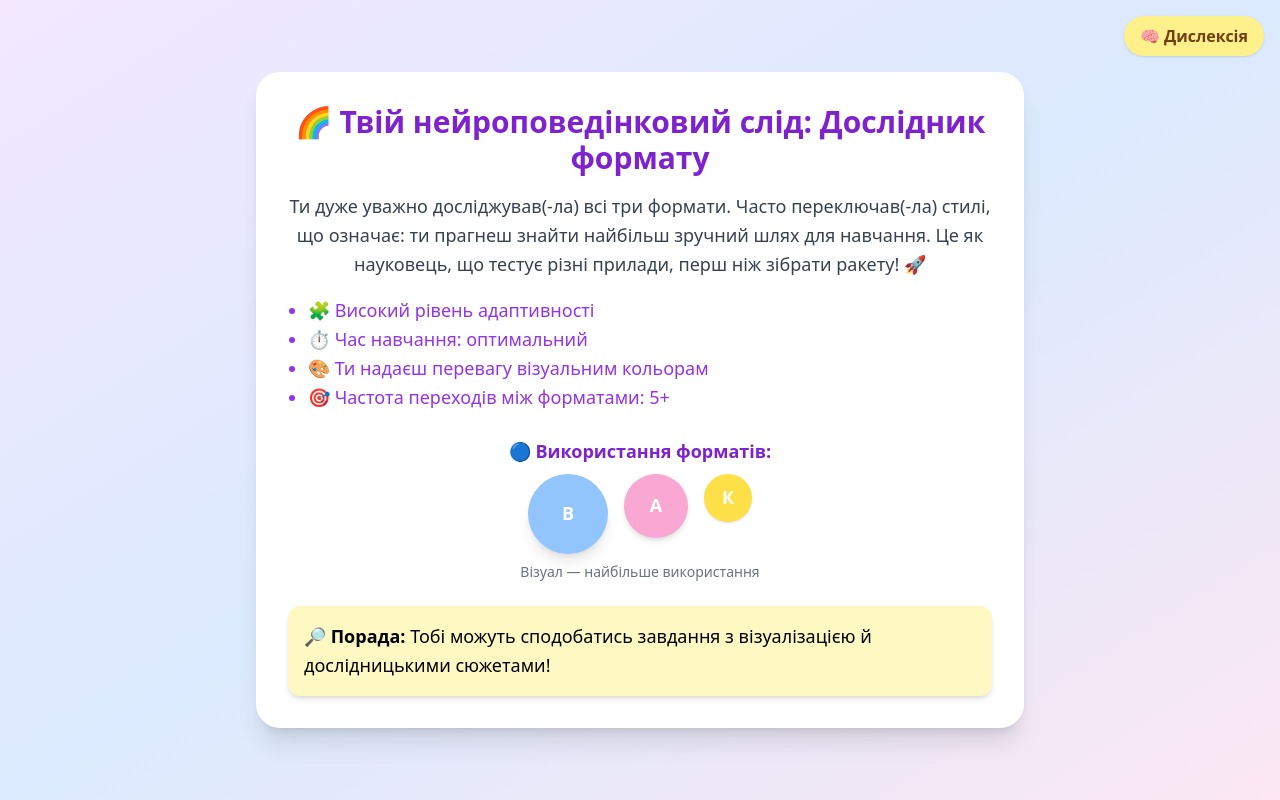
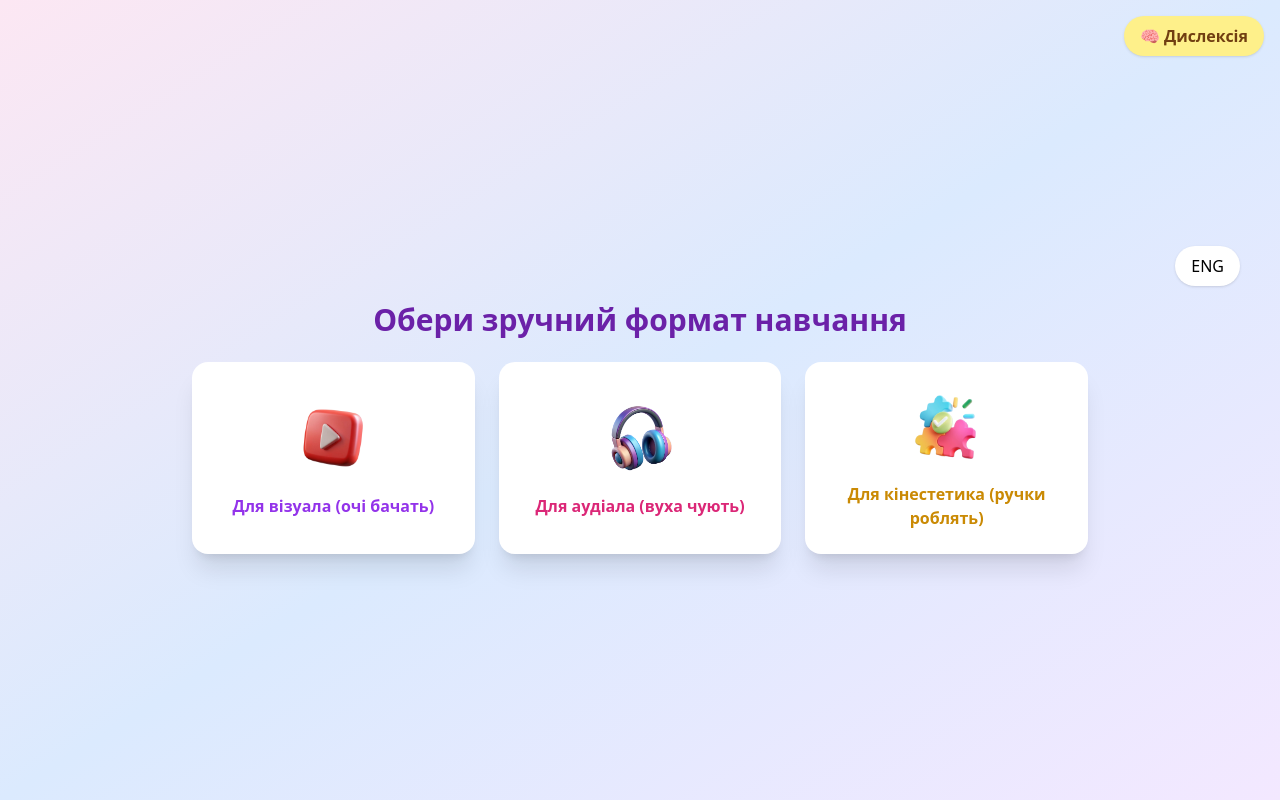
Before and after one commit to Milana-Budzanovska/learning, a React (Vite) app: page /neuro-report in a window 1280 px wide. Built offline with nearby package versions, Linux system fonts and the light colour scheme; the HTML template or start-up script is replaced by a standard one.

Commit message:
Update NeuroReport.tsx

```diff
--- a/src/NeuroReport.tsx
+++ b/src/NeuroReport.tsx
@@ -1,112 +1,148 @@
 import React, { useEffect, useState } from "react";
+import { useNavigate } from "react-router-dom";
 
-const NeuroReport: React.FC = () => {
-  const [report, setReport] = useState("");
+const translations = {
+  uk: {
+    title: "Обери зручний формат навчання",
+    visual: "Для візуала (очі бачать)",
+    audio: "Для аудіала (вуха чують)",
+    kinesthetic: "Для кінестетика (ручки роблять)",
+    reportButton: "🧠 Переглянути нейрозвіт",
+    langSwitch: "ENG",
+    loadingText: "Проводиться аналіз активності: рухи миші, час фокусу, натискання..."
+  },
+  en: {
+    title: "Choose your preferred learning format",
+    visual: "For Visual (Eyes see)",
+    audio: "For Аudials (Ears hear)",
+    kinesthetic: "For Kinesthetic (Hands do)",
+    reportButton: "🧠 View Neuro Report",
+    langSwitch: "УКР",
+    loadingText: "Analyzing your activity: mouse movements, focus time, clicks..."
+  }
+};
+
+const LearningMenu = () => {
+  const navigate = useNavigate();
+  const studentId = localStorage.getItem("studentId") || "123";
+
+  const [language, setLanguage] = useState<"uk" | "en">("uk");
+  const [visitedLessons, setVisitedLessons] = useState({
+    visual: false,
+    audio: false,
+    kinesthetic: false,
+  });
+  const [showLoader, setShowLoader] = useState(false);
 
   useEffect(() => {
-    const reportKey = localStorage.getItem("report_result");
-
-    const variants: Record<string, any> = {
-      visual: {
-        title: "🌈 Твій нейроповедінковий слід: Дослідник формату",
-        description:
-          "Ти дуже уважно досліджував(-ла) всі три формати. Часто переключав(-ла) стилі, що означає: ти прагнеш знайти найбільш зручний шлях для навчання. Це як науковець, що тестує різні прилади, перш ніж зібрати ракету! 🚀",
-        analysis: [
-          "🧩 Високий рівень адаптивності",
-          "⏱️ Час навчання: оптимальний",
-          "🎨 Ти надаєш перевагу візуальним кольорам",
-          "🎯 Частота переходів між форматами: 5+",
-        ],
-        tip: "Тобі можуть сподобатись завдання з візуалізацією й дослідницькими сюжетами!",
-        chart: `
-          <div class="w-full flex flex-col items-center my-6">
-            <p class="mb-2 text-purple-700 font-semibold">🔵 Використання форматів:</p>
-            <div class="flex gap-4 w-full justify-center">
-              <div class="w-20 h-20 bg-blue-300 rounded-full flex items-center justify-center shadow-lg text-white font-bold">В</div>
-              <div class="w-16 h-16 bg-pink-300 rounded-full flex items-center justify-center shadow-md text-white font-bold">А</div>
-              <div class="w-12 h-12 bg-yellow-300 rounded-full flex items-center justify-center shadow text-white font-bold">К</div>
-            </div>
-            <p class="mt-2 text-sm text-gray-500">Візуал — найбільше використання</p>
-          </div>
-        `,
-      },
-      audio: {
-        title: "⚡️ Твій слід: Швидкий розум із гіперфокусом",
-        description:
-          "Ти обрав(-ла) один формат і залишався(-лася) з ним. Це показує, що ти здатен(на) заглиблюватися в одне завдання з усією увагою. Така здатність називається гіперфокусом — це суперсила! 💪",
-        analysis: [
-          "🎧 Твій вибір — аудіоформат",
-          "⏳ Час на перегляд — менший за середній",
-          "🧠 Схильність до лінійної концентрації",
-          "🔁 Частота змін формату: низька",
-        ],
-        tip: "Спробуй іноді чергувати формати — мозок це полюбляє!",
-        chart: `
-          <div class="w-full my-6">
-            <p class="mb-2 text-purple-700 font-semibold">📊 Концентрація по форматах:</p>
-            <div class="flex w-full justify-center gap-3">
-              <div class="h-24 w-10 bg-pink-400 rounded-md shadow-md"></div>
-              <div class="h-10 w-10 bg-blue-200 rounded-md shadow-sm"></div>
-              <div class="h-8 w-10 bg-yellow-200 rounded-md shadow-sm"></div>
-            </div>
-            <p class="mt-2 text-sm text-gray-500">Аудіо — 80% часу, інше — мінімально</p>
-          </div>
-        `,
-      },
-      kinesthetic: {
-        title: "🌟 Нейроповедінковий слід: Сенсорний мандрівник",
-        description:
-          "Твої рухи, переміщення мишки, натискання, вибори форматів — усе свідчить про цікавість до нових вражень. Можливо, ти кінестетик — твій мозок любить, коли руки й тіло також працюють під час навчання!",
-        analysis: [
-          "✋ Ти взаємодіяв(-ла) з вправами активно",
-          "🖱️ Рух мишки: високий",
-          "🌀 Частота змін формату — висока",
-          "🔊 Інтерес до звуків: помірний",
-        ],
-        tip: "Для тебе добре підійдуть ігрові завдання або завдання, де можна щось обирати, рухати, комбінувати.",
-        chart: `
-          <div class="my-6 text-center">
-            <p class="mb-2 text-purple-700 font-semibold">🧭 Сенсорна активність:</p>
-            <div class="relative w-64 h-64 mx-auto">
-              <svg viewBox="0 0 200 200" class="w-full h-full">
-                <circle cx="100" cy="100" r="80" fill="#fcd34d" />
-                <path d="M100,100 L180,100 A80,80 0 0,1 100,180 Z" fill="#f9a8d4" />
-                <path d="M100,100 L100,20 A80,80 0 0,1 180,100 Z" fill="#93c5fd" />
-              </svg>
-              <div class="absolute inset-0 flex items-center justify-center text-white font-bold text-xl">Висока</div>
-            </div>
-            <p class="mt-2 text-sm text-gray-500">Клікання + зміна форматів + реакція</p>
-          </div>
-        `,
-      },
-    };
-
-    const selected = reportKey && variants[reportKey] ? variants[reportKey] : variants.visual;
-
-    const html = `
-      <h1 class="text-3xl font-bold text-purple-700 mb-4">${selected.title}</h1>
-      <p class="text-gray-700 mb-4">${selected.description}</p>
-      <ul class="list-disc pl-5 mb-4 text-left text-purple-600">
-        ${selected.analysis.map((item) => `<li>${item}</li>`).join("")}
-      </ul>
-      ${selected.chart}
-      <div class="bg-yellow-100 p-4 rounded-xl shadow-md mt-6 text-left">
-        <strong>🔎 Порада:</strong> ${selected.tip}
-      </div>
-    `;
-    setReport(html);
+    const visual = localStorage.getItem("visited_visual") === "true";
+    const audio = localStorage.getItem("visited_audio") === "true";
+    const kinesthetic = localStorage.getItem("visited_kinesthetic") === "true";
+    setVisitedLessons({ visual, audio, kinesthetic });
   }, []);
 
+  const handleSelect = (type: string) => {
+    localStorage.setItem(`visited_${type}`, "true");
+    localStorage.setItem(`time_${type}_start`, String(Date.now()));
+    navigate(`/${type}?studentId=${studentId}`);
+  };
+
+  const handleReport = () => {
+    setShowLoader(true);
+    setTimeout(() => {
+      const end = Date.now();
+      const times = ["visual", "audio", "kinesthetic"].map(type => {
+        const start = Number(localStorage.getItem(`time_${type}_start`) || "0");
+        const duration = end - start;
+        return { type, duration: isNaN(duration) ? 0 : duration };
+      });
+      const max = times.reduce((prev, curr) => curr.duration > prev.duration ? curr : prev, times[0]);
+      localStorage.setItem("report_result", max.type);
+      navigate("/neuro-report");
+    }, 4000);
+  };
+
+  const allVisited = Object.values(visitedLessons).every(Boolean);
+  const t = translations[language];
+
   return (
-    <div className="min-h-screen bg-gradient-to-br from-purple-100 via-blue-100 to-pink-100 flex items-center justify-center p-6">
-      <div className="bg-white max-w-3xl w-full rounded-3xl shadow-xl p-8 text-center">
-        <div
-          className="text-lg leading-relaxed"
-          dangerouslySetInnerHTML={{ __html: report }}
-        />
+    <div className="min-h-screen bg-gradient-to-br from-pink-100 via-blue-100 to-purple-100 flex flex-col items-center justify-center p-4">
+      <div className="self-end mr-6 mb-4">
+        <button
+          onClick={() => setLanguage(language === "uk" ? "en" : "uk")}
+          className="bg-white px-4 py-2 rounded-full shadow hover:bg-gray-100"
+        >
+          {t.langSwitch}
+        </button>
       </div>
+
+      {!showLoader ? (
+        <>
+          <h1 className="text-3xl font-bold text-purple-800 mb-6">{t.title}</h1>
+
+          <div className="grid grid-cols-1 sm:grid-cols-3 gap-6 w-full max-w-4xl">
+            <LessonButton
+              type="visual"
+              title={t.visual}
+              color="text-purple-600"
+              image="/assets/1000043625-removebg-preview.png"
+              onClick={handleSelect}
+            />
+            <LessonButton
+              type="audio"
+              title={t.audio}
+              color="text-pink-600"
+              image="/assets/IMG_20250307_010159_215.png"
+              onClick={handleSelect}
+            />
+            <LessonButton
+              type="kinesthetic"
+              title={t.kinesthetic}
+              color="text-yellow-600"
+              image="/assets/1000043681-fotor-bg-remover-20250312224319.png"
+              onClick={handleSelect}
+            />
+          </div>
+
+          {allVisited && (
+            <button
+              onClick={handleReport}
+              className="mt-10 bg-gradient-to-r from-purple-600 to-pink-500 text-white text-lg px-8 py-3 rounded-full shadow-lg animate-pulse hover:scale-105 transition"
+            >
+              {t.reportButton}
+            </button>
+          )}
+        </>
+      ) : (
+        <div className="flex flex-col items-center justify-center text-center mt-20">
+          <div className="text-xl text-purple-700 mb-6 animate-pulse">{t.loadingText}</div>
+          <div className="w-20 h-20 border-8 border-purple-300 border-t-purple-600 rounded-full animate-spin"></div>
+        </div>
+      )}
     </div>
   );
 };
 
-export default NeuroReport;
+const LessonButton = ({
+  type,
+  title,
+  image,
+  onClick,
+  color,
+}: {
+  type: string;
+  title: string;
+  image: string;
+  onClick: (type: string) => void;
+  color: string;
+}) => (
+  <button
+    className="bg-white rounded-2xl shadow-xl p-6 hover:scale-105 transition transform text-center"
+    onClick={() => onClick(type)}
+  >
+    <img src={image} alt={title} className="mx-auto w-20 mb-4" />
+    <p className={`font-bold ${color}`}>{title}</p>
+  </button>
+);
+
+export default LearningMenu;
```
